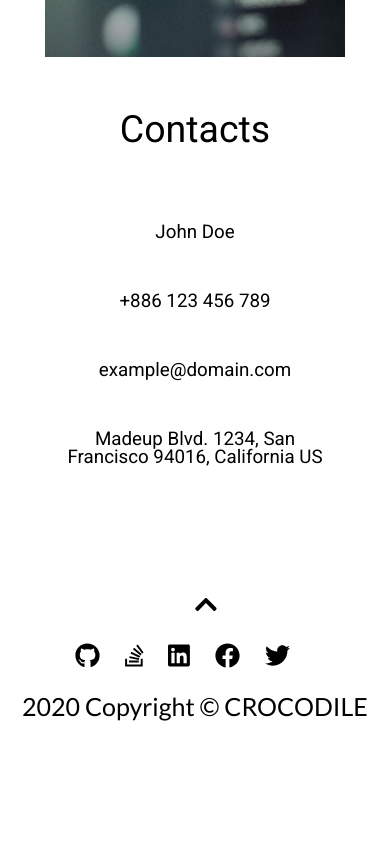
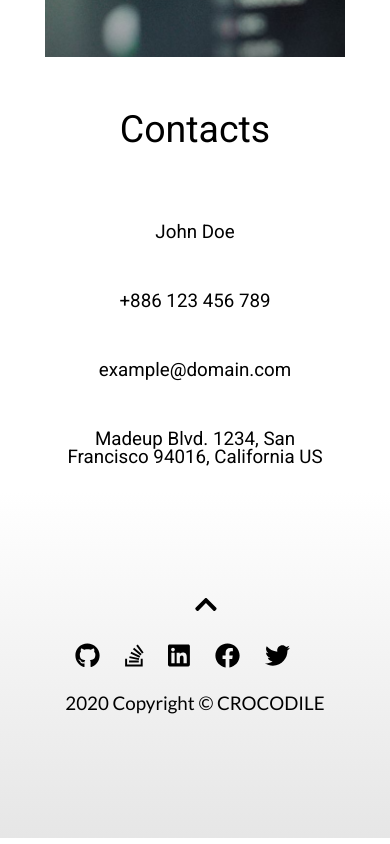
Before and after one commit to paranoidCrocodile/portfolio1, a React app: page / in a window 390 px wide. Shown: the part 2419-3263 px from the top of the page. Built offline with nearby package versions, Linux system fonts and the light colour scheme.

Commit message:
added media query on .footer p

```diff
--- a/src/components/footer/footer.scss
+++ b/src/components/footer/footer.scss
@@ -36,6 +36,12 @@
   }
 }
 
+.white-mode{
+  .footer{
+    background: linear-gradient($white-mode, $white-mode-dark);
+  }
+}
+
 @include media-m {
   .footer {
     flex-direction: column;
@@ -54,3 +60,20 @@
     }
   }
 }
+
+@include media-s{
+  .footer{
+    p{
+      font-size: 0.75rem;
+    }
+  }
+}
+
+
+@include media-xs{
+  .footer{
+    p{
+      font-size: 0.5rem;
+    }
+  }
+}
```
Also changed, not shown: 1 other file (tests, documents, lock files or other folders).
